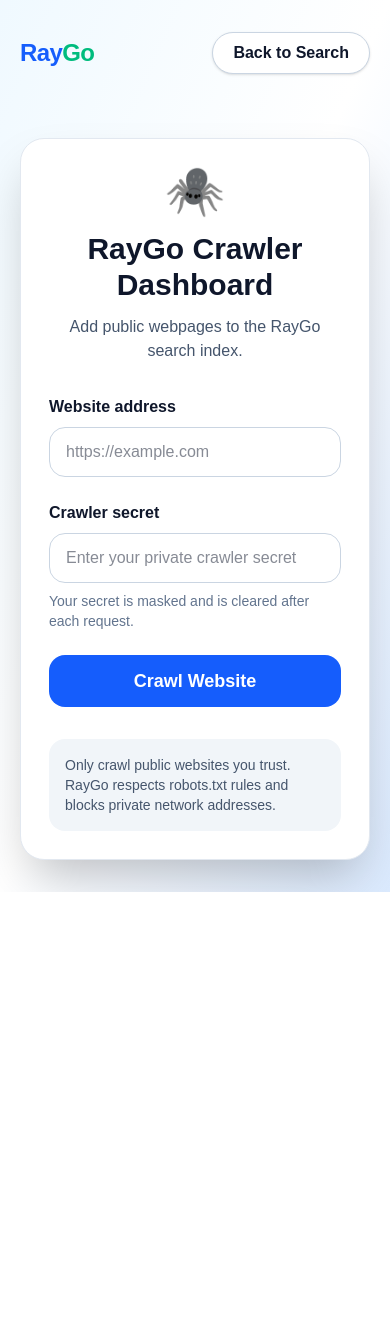
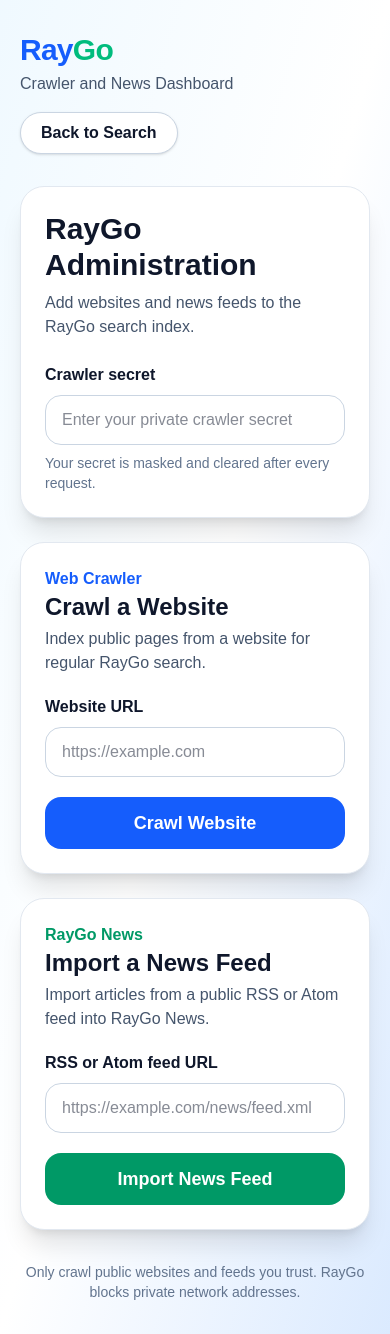
Before and after one commit to greentreerecord-hue/raygo, a Next.js app: page /crawler-dashboard in a window 390 px wide. Before the commit the page ends 892 px from the top, so only its background shows below. Built offline with nearby package versions, Linux system fonts and the light colour scheme.

Commit message:
Add news importer to crawler dashboard

```diff
--- a/app/crawler-dashboard/page.tsx
+++ b/app/crawler-dashboard/page.tsx
@@ -3,90 +3,151 @@
 import Link from "next/link";
 import { FormEvent, useState } from "react";
 
-type CrawlResponse = {
+type ActionResult = {
   success?: boolean;
+  error?: string;
   indexedCount?: number;
+  importedCount?: number;
   indexed?: string[];
-  error?: string;
+  imported?: string[];
+  skipped?: string[];
+  errors?: string[];
 };
 
 export default function CrawlerDashboardPage() {
   const [websiteUrl, setWebsiteUrl] = useState("");
+  const [feedUrl, setFeedUrl] = useState("");
   const [crawlerSecret, setCrawlerSecret] = useState("");
-  const [loading, setLoading] = useState(false);
+
   const [message, setMessage] = useState("");
-  const [indexedPages, setIndexedPages] = useState<string[]>(
-    []
+  const [resultLinks, setResultLinks] = useState<string[]>([]);
+  const [working, setWorking] = useState<
+    "crawler" | "news" | null
+  >(null);
+
+  async function sendRequest(
+    endpoint: string,
+    body: Record<string, string>,
+    action: "crawler" | "news"
+  ) {
+    const secret = crawlerSecret.trim();
+
+    if (!secret) {
+      setMessage("Enter your private crawler secret.");
+      return;
+    }
+
+    setWorking(action);
+    setMessage("");
+    setResultLinks([]);
+
+    try {
+      const response = await fetch(endpoint, {
+        method: "POST",
+        headers: {
+          "Content-Type": "application/json",
+          "x-crawler-secret": secret,
+        },
+        body: JSON.stringify(body),
+      });
+
+      const data = (await response.json()) as ActionResult;
+
+      if (!response.ok) {
+        throw new Error(
+          data.error || "The request could not be completed."
         );
+      }
 
-  async function runCrawler(
+      const links =
+        action === "news"
+          ? data.imported || []
+          : data.indexed || [];
+
+      setResultLinks(links);
+
+      if (action === "news") {
+        setMessage(
+          `Success! RayGo imported ${
+            data.importedCount ?? links.length
+          } news article(s).`
+        );
+      } else {
+        setMessage(
+          `Success! RayGo indexed ${
+            data.indexedCount ?? links.length
+          } page(s).`
+        );
+      }
+    } catch (error) {
+      setMessage(
+        error instanceof Error
+          ? error.message
+          : "The request failed."
+      );
+    } finally {
+      setCrawlerSecret("");
+      setWorking(null);
+    }
+  }
+
+  async function crawlWebsite(
     event: FormEvent<HTMLFormElement>
   ) {
     event.preventDefault();
 
     const url = websiteUrl.trim();
-    const secret = crawlerSecret.trim();
 
-    if (!url || !secret) {
-      setMessage(
-        "Enter a website address and your crawler secret."
-      );
+    if (!url) {
+      setMessage("Enter a public website URL.");
       return;
     }
 
-    setLoading(true);
-    setMessage("");
-    setIndexedPages([]);
-
-    try {
-      const response = await fetch("/api/crawler/run", {
-        method: "POST",
-        headers: {
-          "Content-Type": "application/json",
-          "x-crawler-secret": secret,
-        },
-        body: JSON.stringify({ url }),
-      });
-
-      const data: CrawlResponse = await response.json();
-
-      if (!response.ok || !data.success) {
-        throw new Error(
-          data.error || "The crawler could not index this website."
+    await sendRequest(
+      "/api/crawler/run",
+      { url },
+      "crawler"
     );
   }
 
-      const pages = data.indexed || [];
+  async function importNewsFeed(
+    event: FormEvent<HTMLFormElement>
+  ) {
+    event.preventDefault();
 
-      setIndexedPages(pages);
-      setMessage(
-        `Success! RayGo indexed ${
-          data.indexedCount ?? pages.length
-        } page(s).`
+    const url = feedUrl.trim();
+
+    if (!url) {
+      setMessage("Enter a public RSS or Atom feed URL.");
+      return;
+    }
+
+    await sendRequest(
+      "/api/news/import",
+      { feedUrl: url },
+      "news"
     );
-      setWebsiteUrl("");
-    } catch (error) {
-      setMessage(
-        error instanceof Error
-          ? error.message
-          : "The crawler could not index this website."
-      );
-    } finally {
-      setCrawlerSecret("");
-      setLoading(false);
   }
-  }
+
+  const isSuccess = message.startsWith("Success!");
 
   return (
     <main className="min-h-screen bg-gradient-to-br from-sky-50 via-white to-blue-100 px-5 py-8 text-slate-900">
-      <header className="mx-auto flex max-w-4xl items-center justify-between">
+      <div className="mx-auto max-w-3xl">
+        <header className="mb-8 flex flex-wrap items-center justify-between gap-4">
+          <div>
             <Link
               href="/"
-          className="text-2xl font-extrabold tracking-tight"
+              className="text-3xl font-black tracking-tight"
             >
               <span className="text-blue-600">Ray</span>
               <span className="text-emerald-500">Go</span>
             </Link>
+
+            <p className="mt-1 text-slate-600">
+              Crawler and News Dashboard
+            </p>
+          </div>
 
           <Link
             href="/"
@@ -96,46 +157,17 @@
           </Link>
         </header>
 
-      <section className="mx-auto mt-16 max-w-2xl">
-        <div className="rounded-3xl border border-slate-200 bg-white p-7 shadow-2xl sm:p-10">
-          <div className="mb-8 text-center">
-            <div className="mb-4 text-5xl">🕷️</div>
-
-            <h1 className="text-3xl font-black sm:text-4xl">
-              RayGo Crawler Dashboard
+        <section className="mb-6 rounded-3xl border border-slate-200 bg-white p-6 shadow-xl sm:p-8">
+          <h1 className="text-3xl font-black">
+            RayGo Administration
           </h1>
 
-            <p className="mt-3 text-slate-600">
-              Add public webpages to the RayGo search index.
+          <p className="mt-2 text-slate-600">
+            Add websites and news feeds to the RayGo search
+            index.
           </p>
-          </div>
 
-          <form
-            onSubmit={runCrawler}
-            className="space-y-6"
-          >
-            <div>
-              <label
-                htmlFor="website-url"
-                className="mb-2 block font-bold"
-              >
-                Website address
-              </label>
-
-              <input
-                id="website-url"
-                type="url"
-                required
-                value={websiteUrl}
-                onChange={(event) =>
-                  setWebsiteUrl(event.target.value)
-                }
-                placeholder="https://example.com"
-                className="w-full rounded-2xl border border-slate-300 px-4 py-3 outline-none focus:border-blue-500"
-              />
-            </div>
-
-            <div>
+          <div className="mt-6">
             <label
               htmlFor="crawler-secret"
               className="mb-2 block font-bold"
@@ -146,73 +178,157 @@
             <input
               id="crawler-secret"
               type="password"
-                required
-                autoComplete="off"
               value={crawlerSecret}
               onChange={(event) =>
                 setCrawlerSecret(event.target.value)
               }
               placeholder="Enter your private crawler secret"
+              autoComplete="off"
+              className="w-full rounded-2xl border border-slate-300 bg-white px-4 py-3 outline-none focus:border-blue-500"
+            />
+
+            <p className="mt-2 text-sm text-slate-500">
+              Your secret is masked and cleared after every
+              request.
+            </p>
+          </div>
+        </section>
+
+        <section className="mb-6 rounded-3xl border border-slate-200 bg-white p-6 shadow-xl sm:p-8">
+          <div className="mb-5">
+            <p className="font-bold text-blue-600">
+              Web Crawler
+            </p>
+
+            <h2 className="text-2xl font-black">
+              Crawl a Website
+            </h2>
+
+            <p className="mt-1 text-slate-600">
+              Index public pages from a website for regular
+              RayGo search.
+            </p>
+          </div>
+
+          <form onSubmit={crawlWebsite}>
+            <label
+              htmlFor="website-url"
+              className="mb-2 block font-bold"
+            >
+              Website URL
+            </label>
+
+            <input
+              id="website-url"
+              type="url"
+              value={websiteUrl}
+              onChange={(event) =>
+                setWebsiteUrl(event.target.value)
+              }
+              placeholder="https://example.com"
+              required
               className="w-full rounded-2xl border border-slate-300 px-4 py-3 outline-none focus:border-blue-500"
             />
 
-              <p className="mt-2 text-sm text-slate-500">
-                Your secret is masked and is cleared after each
-                request.
+            <button
+              type="submit"
+              disabled={working !== null}
+              className="mt-5 w-full rounded-2xl bg-blue-600 px-6 py-3 text-lg font-bold text-white hover:bg-blue-700 disabled:cursor-not-allowed disabled:opacity-60"
+            >
+              {working === "crawler"
+                ? "Crawling Website..."
+                : "Crawl Website"}
+            </button>
+          </form>
+        </section>
+
+        <section className="mb-6 rounded-3xl border border-slate-200 bg-white p-6 shadow-xl sm:p-8">
+          <div className="mb-5">
+            <p className="font-bold text-emerald-600">
+              RayGo News
+            </p>
+
+            <h2 className="text-2xl font-black">
+              Import a News Feed
+            </h2>
+
+            <p className="mt-1 text-slate-600">
+              Import articles from a public RSS or Atom feed
+              into RayGo News.
             </p>
           </div>
 
+          <form onSubmit={importNewsFeed}>
+            <label
+              htmlFor="feed-url"
+              className="mb-2 block font-bold"
+            >
+              RSS or Atom feed URL
+            </label>
+
+            <input
+              id="feed-url"
+              type="url"
+              value={feedUrl}
+              onChange={(event) =>
+                setFeedUrl(event.target.value)
+              }
+              placeholder="https://example.com/news/feed.xml"
+              required
+              className="w-full rounded-2xl border border-slate-300 px-4 py-3 outline-none focus:border-emerald-500"
+            />
+
             <button
               type="submit"
-              disabled={loading}
-              className="w-full rounded-2xl bg-blue-600 px-6 py-3 text-lg font-bold text-white hover:bg-blue-700 disabled:cursor-not-allowed disabled:bg-blue-400"
+              disabled={working !== null}
+              className="mt-5 w-full rounded-2xl bg-emerald-600 px-6 py-3 text-lg font-bold text-white hover:bg-emerald-700 disabled:cursor-not-allowed disabled:opacity-60"
             >
-              {loading
-                ? "Crawling website..."
-                : "Crawl Website"}
+              {working === "news"
+                ? "Importing News..."
+                : "Import News Feed"}
             </button>
           </form>
+        </section>
 
         {message && (
-            <div
-              className={`mt-6 rounded-2xl border p-4 ${
-                message.startsWith("Success")
+          <section
+            className={`mb-6 rounded-2xl border p-5 ${
+              isSuccess
                 ? "border-emerald-200 bg-emerald-50 text-emerald-800"
-                  : "border-amber-200 bg-amber-50 text-amber-800"
+                : "border-red-200 bg-red-50 text-red-800"
             }`}
           >
-              {message}
-            </div>
+            <p className="font-bold">{message}</p>
+          </section>
         )}
 
-          {indexedPages.length > 0 && (
-            <div className="mt-6">
-              <h2 className="mb-3 text-lg font-bold">
-                Indexed pages
+        {resultLinks.length > 0 && (
+          <section className="rounded-3xl border border-slate-200 bg-white p-6 shadow-xl sm:p-8">
+            <h2 className="mb-4 text-2xl font-black">
+              Added to RayGo
             </h2>
 
-              <div className="space-y-2">
-                {indexedPages.map((pageUrl) => (
+            <div className="space-y-3">
+              {resultLinks.map((url) => (
                 <a
-                    key={pageUrl}
-                    href={pageUrl}
+                  key={url}
+                  href={url}
                   target="_blank"
                   rel="noopener noreferrer"
-                    className="block break-all rounded-xl border border-slate-200 bg-slate-50 p-3 text-blue-700 hover:underline"
+                  className="block break-all rounded-2xl border border-slate-200 bg-slate-50 p-4 font-medium text-blue-600 hover:bg-blue-50"
                 >
-                    {pageUrl}
+                  {url}
                 </a>
               ))}
             </div>
-            </div>
+          </section>
         )}
 
-          <div className="mt-8 rounded-2xl bg-slate-100 p-4 text-sm text-slate-600">
-            Only crawl public websites you trust. RayGo respects
-            robots.txt rules and blocks private network addresses.
+        <p className="mt-8 text-center text-sm text-slate-500">
+          Only crawl public websites and feeds you trust.
+          RayGo blocks private network addresses.
+        </p>
       </div>
-        </div>
-      </section>
     </main>
   );
 }
```
Lines whose indentation alone changed are shown as unchanged.
